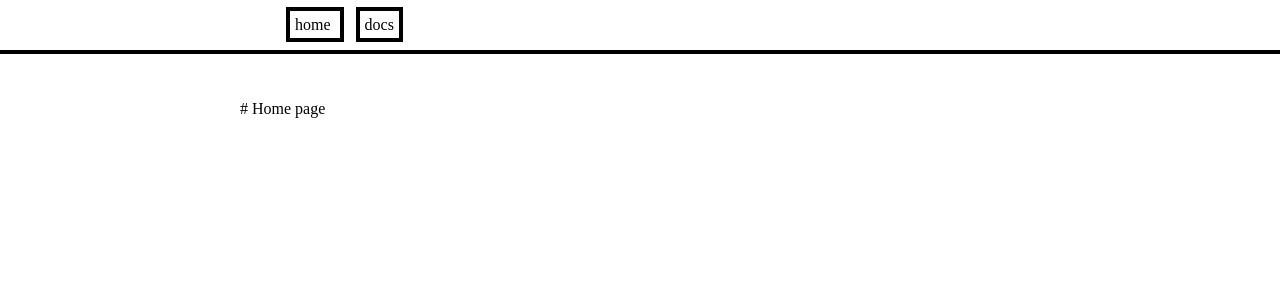
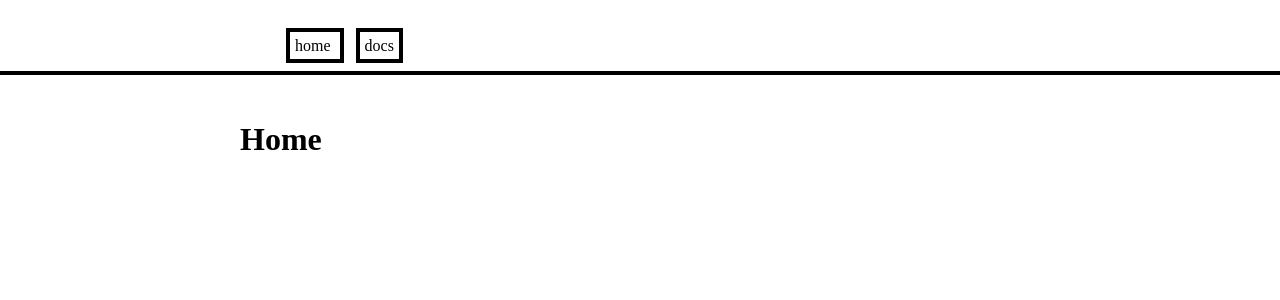
Before and after one commit to Ffyud/paloma-jekyll, a Jekyll site: the page built from index.html, in a window 1280 px wide. Shown: the top 300 px of the page. Built offline with Jekyll 4.4.1, drawn with Linux system fonts in a browser that asks for light colours.

Commit message:
change layout

```diff
--- a/_layouts/default.html
+++ b/_layouts/default.html
@@ -10,7 +10,9 @@
 
     <div class="wrap">
         <div class="container">
-            {{ content }}
+            <div class="main">
+                {{ content }}
+            </div>
         </div>
     </div>
 </body>
--- a/_layouts/post.html
+++ b/_layouts/post.html
@@ -10,8 +10,9 @@
 
     <div class="wrap">
         <div class="container">
-            <h1>{{ page.title }}</h1>
-            {{ content }}
+            <article class="article">
+                {{ content }}
+            </article>
         </div>
     </div>
 </body>
--- a/index.html
+++ b/index.html
@@ -3,4 +3,4 @@ title: Home
 layout: default
 ---
 
-# Home page
+<h1>Home</h1>
```
